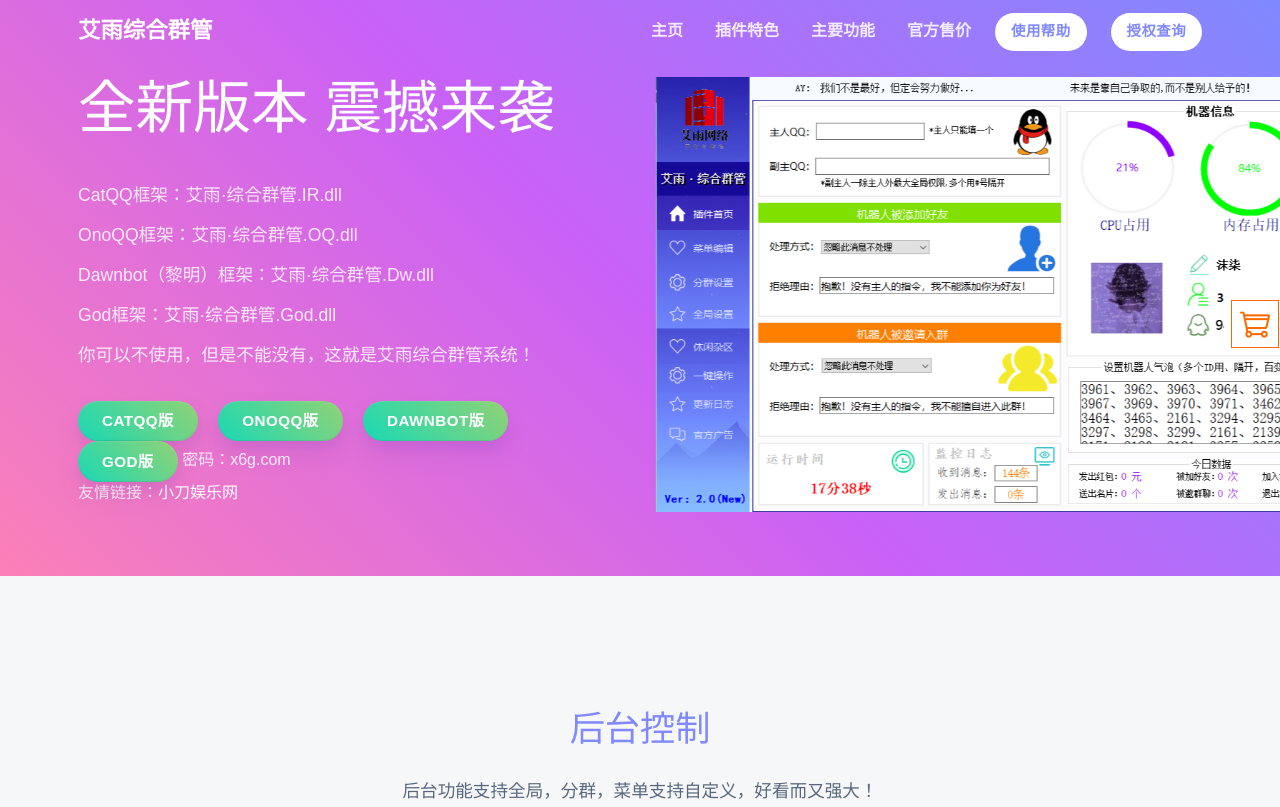
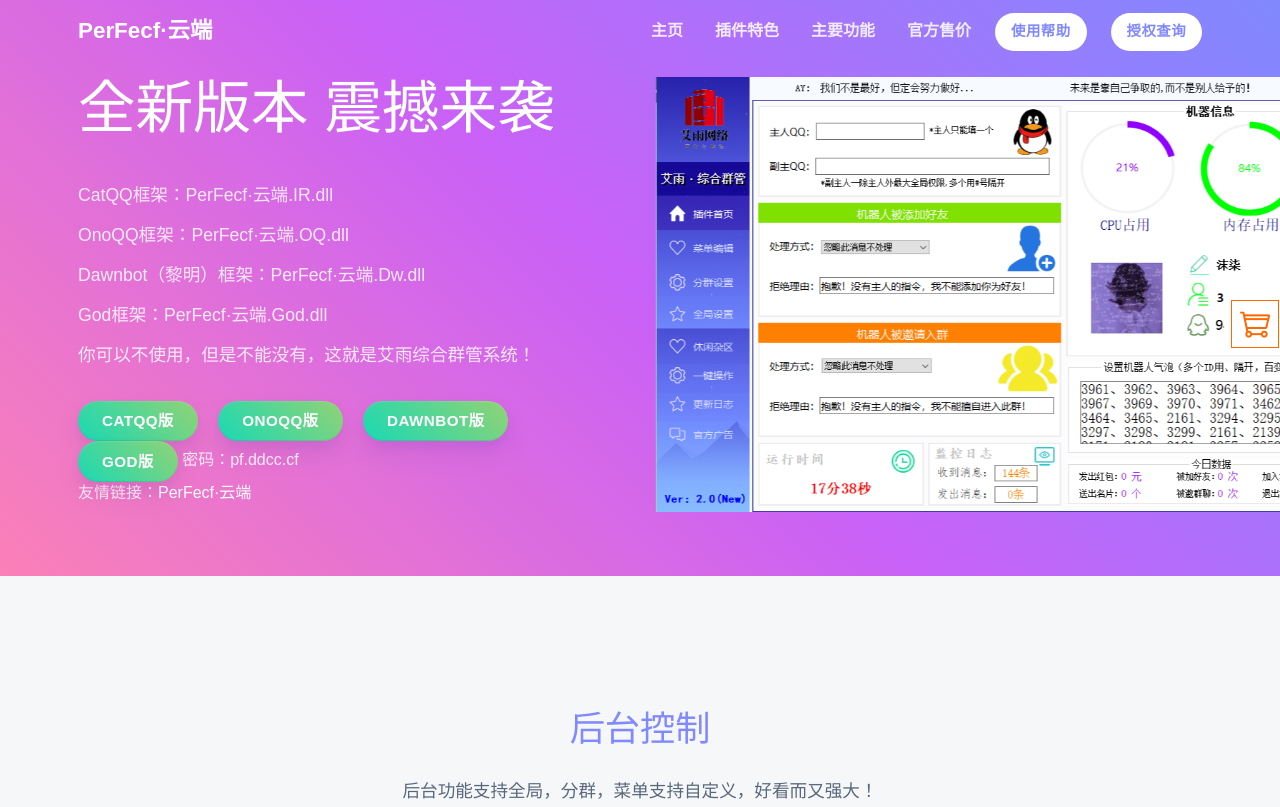
Before and after one commit to AngKor6/PF-cloud, a plain HTML site: page index.html in a window 1280 px wide. Shown: the top 807 px of the page. Drawn offline with Linux system fonts and the light colour scheme; no server answers; a script that the page names is missing; files whose address does not match are found by name.

Commit message:
Update index.html

```diff
--- a/index.html
+++ b/index.html
@@ -30,9 +30,9 @@
 <nav class="navbar navbar-fixed-top transparent navbar-default">
 <div class="container">
 
-<a class="ui-variable-logo navbar-brand" href="index.html#" title="艾雨综合群管插件官网">
+<a class="ui-variable-logo navbar-brand" href="index.html#" title="PerFecf·云端官网">
 
-艾雨综合群管
+PerFecf·云端
 </a>
 
 
@@ -81,21 +81,21 @@
 全新版本 震撼来袭
 </h1>
 <p class="paragraph animate" data-show="fade-in-up-big" data-delay="400">
-CatQQ框架：艾雨·综合群管.IR.dll<br> <br>OnoQQ框架：艾雨·综合群管.OQ.dll<br><br>Dawnbot（黎明）框架：艾雨·综合群管.Dw.dll<br><br>God框架：艾雨·综合群管.God.dll<br><br>你可以不使用，但是不能没有，这就是艾雨综合群管系统！
+CatQQ框架：PerFecf·云端.IR.dll<br> <br>OnoQQ框架：PerFecf·云端.OQ.dll<br><br>Dawnbot（黎明）框架：PerFecf·云端.Dw.dll<br><br>God框架：PerFecf·云端.God.dll<br><br>你可以不使用，但是不能没有，这就是艾雨综合群管系统！
 </p>
 <div class="actions animate" data-show="fade-in-up-big" data-delay="600">
 
 <!--//<a href="pricing" data-scrollto="pricing" class="btn ui-gradient-blue shadow-xl" target="_blank">购买授权</a>-->
 
-<a href="https://www.x6g.com" target="_blank" class="btn ui-gradient-green shadow-xl" target="_blank">CatQQ版</a>
-<a href="https://www.x6g.com" class="btn ui-gradient-green shadow-xl" target="_blank">OnoQQ版</a>
+<a href="pf.ddcc.cf" target="_blank" class="btn ui-gradient-green shadow-xl" target="_blank">CatQQ版</a>
+<a href="pf.ddcc.cf" class="btn ui-gradient-green shadow-xl" target="_blank">OnoQQ版</a>
 </a></a></a></a>
-<a href="https://www.x6g.com" target="_blank" class="btn ui-gradient-green shadow-xl" target="_blank">Dawnbot版</a>
-<a href="https://www.x6g.com" target="_blank" class="btn ui-gradient-green shadow-xl" target="_blank">God版</a>
+<a href="pf.ddcc.cf" target="_blank" class="btn ui-gradient-green shadow-xl" target="_blank">Dawnbot版</a>
+<a href="pf.ddcc.cf" target="_blank" class="btn ui-gradient-green shadow-xl" target="_blank">God版</a>
 </a></a>
-密码：x6g.com
+密码：pf.ddcc.cf
 </div>
-友情链接：<a href="http://www.x6g.com/" target="_blank">小刀娱乐网</a>
+友情链接：<a href="pf.ddcc.cf" target="_blank">PerFecf·云端</a>
 </div>
 <div class="col-sm-6 animate" data-show="fade-in-left" data-delay="400">
 <img src="static/picture/1.png" alt="" data-max_width="700" class="responsive-on-sm" style="margin-top:-15px;">
@@ -338,7 +338,7 @@ CatQQ框架：艾雨·综合群管.IR.dll<br> <br>OnoQQ框架：艾雨·综合
 <div class="tab-content">
 
 <div role="tabpanel" class="tab-pane fade in active" id="home">
-<p class="sub-heading">艾雨群管系统功能简介</p>
+<p class="sub-heading">PerFecf·云端系统功能简介</p>
 <ul class="ui-checklist">
 <li>
 <h6 class="heading">超强群管功能</h6>
@@ -435,7 +435,7 @@ CatQQ框架：艾雨·综合群管.IR.dll<br> <br>OnoQQ框架：艾雨·综合
 
 
 </div>
-<h6 class="sub-heading">艾雨综合娱乐</h6>
+<h6 class="sub-heading">PerFecf·云端</h6>
 </div>
 <li>
 <div class="card-body">
@@ -453,7 +453,7 @@ CatQQ框架：艾雨·综合群管.IR.dll<br> <br>OnoQQ框架：艾雨·综合
 功能：点歌、名片点赞、整点报时等功能
 </li>
 </ul>
-<a href="https://www.x6g.com" target="_blank" class="btn ui-gradient-green shadow-md">立即下载</a>
+<a href="pf.ddcc.cf" target="_blank" class="btn ui-gradient-green shadow-md">立即下载</a>
 </div>
 </div>
 </div>
@@ -485,7 +485,7 @@ CatQQ框架：艾雨·综合群管.IR.dll<br> <br>OnoQQ框架：艾雨·综合
 一次性收费，多个框架使用，不二次收费。
 </li>
 </ul>
-<a href="https://www.x6g.com" target="_blank" class="btn ui-gradient-purple shadow-md">立即购买</a>
+<a href="pf.ddcc.cf" target="_blank" class="btn ui-gradient-purple shadow-md">立即购买</a>
 </div>
 </div>
 </div>
@@ -507,7 +507,7 @@ CatQQ框架：艾雨·综合群管.IR.dll<br> <br>OnoQQ框架：艾雨·综合
 </span></p><hr>
 
 <div class="actions">
-客服QQ：<span style="color:#ffffff"><a href="https://www.x6g.com" <="" target="_blank" class="btn">327893<a href="https://www.x6g.com" target="_blank"><img src="static/picture/kfqq.jpg"></a></span></div><hr>
+客服QQ：<span style="color:#ffffff"><a href="pf.ddcc.cf" <="" target="_blank" class="btn">327893<a href="pf.ddcc.cf" target="_blank"><img src="static/picture/kfqq.jpg"></a></span></div><hr>
 
 
 <p class="paragraph">
@@ -515,7 +515,7 @@ CatQQ框架：艾雨·综合群管.IR.dll<br> <br>OnoQQ框架：艾雨·综合
 </p><hr>
 
 <div class="actions">
-体验QQ群：<a href="https://www.x6g.com" target="_blank" class="btn">327893<a href="https://www.x6g.com" target="_blank"><img src="static/picture/group.png"></a><hr>
+体验QQ群：<a href="pf.ddcc.cf" target="_blank" class="btn">327893<a href="pf.ddcc.cf" target="_blank"><img src="static/picture/group.png"></a><hr>
 </div>
 </div>
 </div>
@@ -543,15 +543,15 @@ CatQQ框架：艾雨·综合群管.IR.dll<br> <br>OnoQQ框架：艾雨·综合
 <div class="text-center download-section">
 <h2 class="heading">下载完整包</h2>
 <div class="actions">
-<a href="https://www.x6g.com" target="_blank" class="btn ui-gradient-green btn-google-play btn-download shadow-lg"><img <span>CatQQ版</span>
+<a href="pf.ddcc.cf" target="_blank" class="btn ui-gradient-green btn-google-play btn-download shadow-lg"><img <span>CatQQ版</span>
 <span>立即下载</span></a>
-<a href="https://www.x6g.com" target="_blank" class="btn ui-gradient-blue btn-google-play btn-download shadow-lg"><span>OnoQQ版</span>
+<a href="pf.ddcc.cf" target="_blank" class="btn ui-gradient-blue btn-google-play btn-download shadow-lg"><span>OnoQQ版</span>
 <span>立即下载</span></a>
-<a href="https://www.x6g.com" target="_blank" class="btn ui-gradient-green btn-google-play btn-download shadow-lg"><span>Dawnbot版</span>
+<a href="pf.ddcc.cf" target="_blank" class="btn ui-gradient-green btn-google-play btn-download shadow-lg"><span>Dawnbot版</span>
 <span>立即下载</span></a>
-<a href="https://www.x6g.com" target="_blank" class="btn ui-gradient-blue btn-google-play btn-download shadow-lg"><span>God版</span>
+<a href="pf.ddcc.cf" target="_blank" class="btn ui-gradient-blue btn-google-play btn-download shadow-lg"><span>God版</span>
 <span>立即下载</span></a>
-密码：aiyu
+密码：pf.ddcc.cf
 </div>
 </div>
 </div>
```
